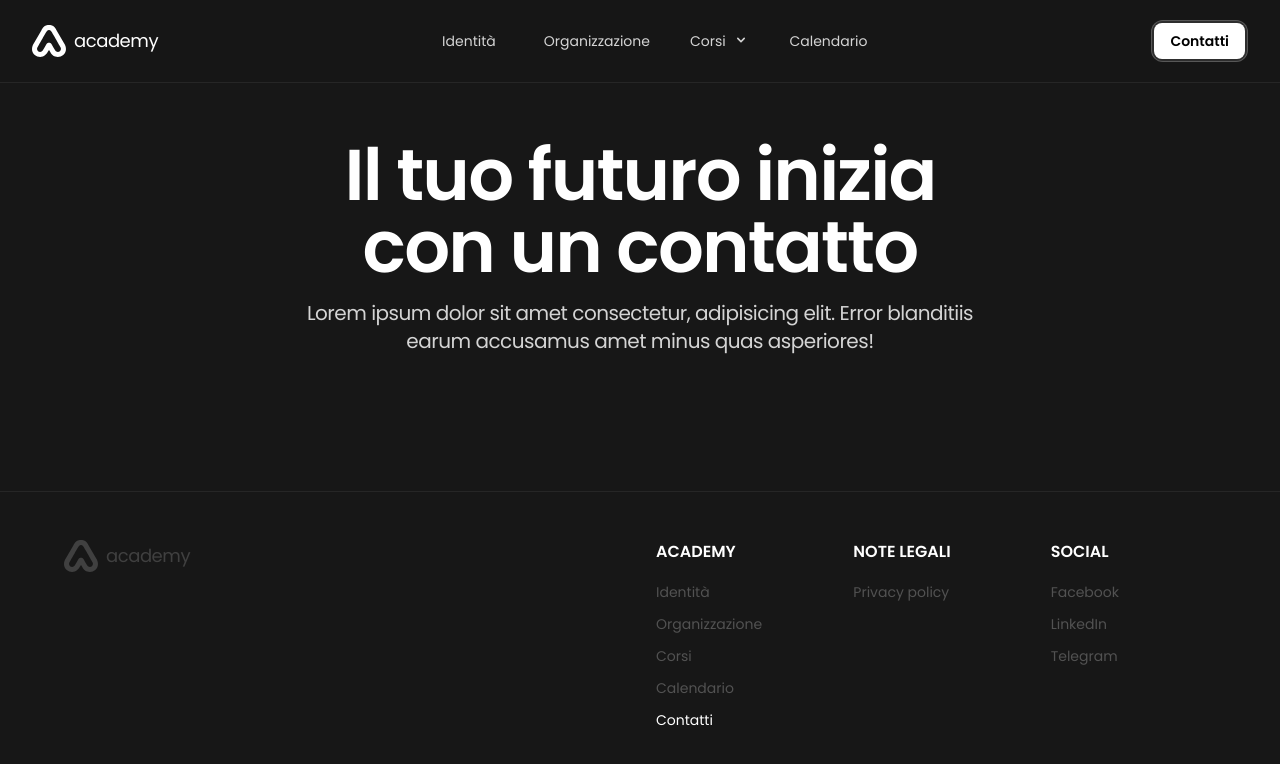
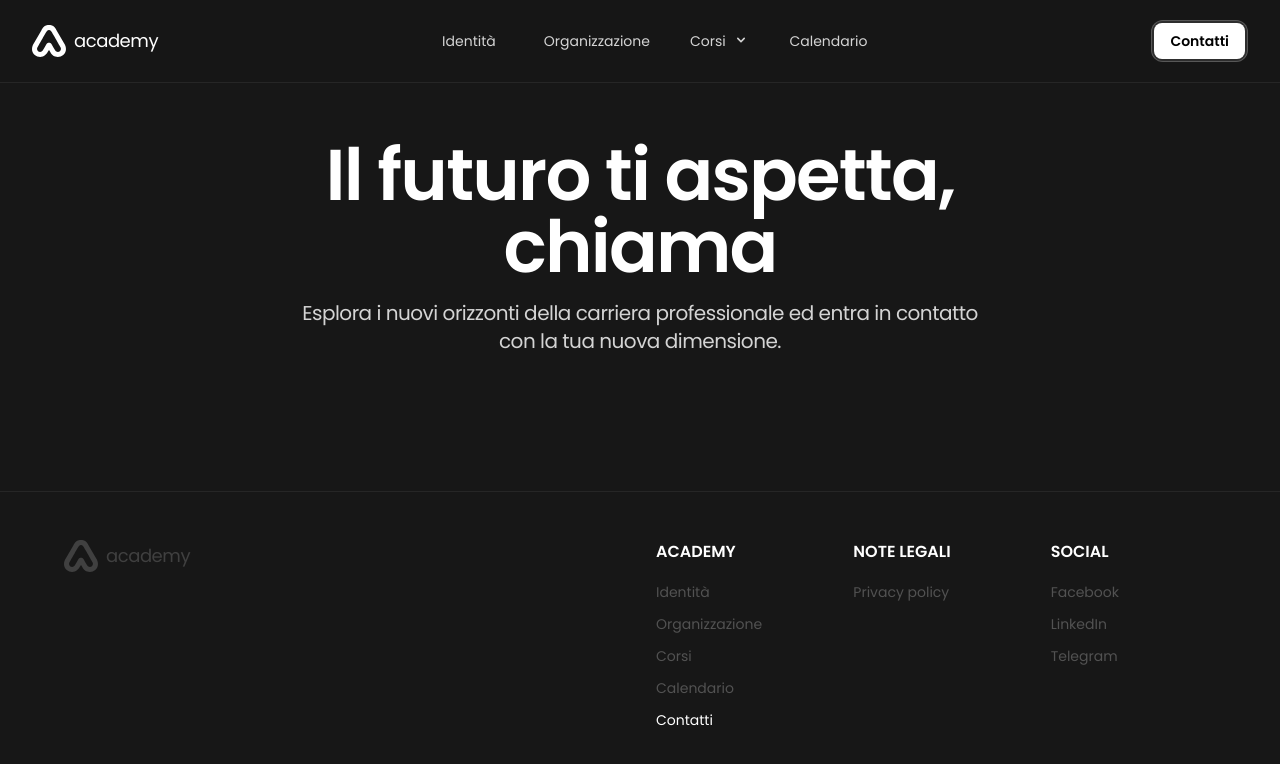
Before and after one commit to plasm/academy, a Nuxt app: page /contatti in a window 1280 px wide. Shown: the top 764 px of the page. Built offline with nearby package versions, Linux system fonts and the light colour scheme.

Commit message:
feat: pages

```diff
--- a/pages/contatti.vue
+++ b/pages/contatti.vue
@@ -1,9 +1,9 @@
 <template>
   <div data-name="page-contatti" class="mx-auto px-4 sm:px-6 md:px-8 2xl:max-w-7xl">
-    <ac-heading description="Lorem ipsum dolor sit amet consectetur, adipisicing elit. Error blanditiis earum accusamus amet minus quas asperiores!">
+    <ac-heading description="Esplora i nuovi orizzonti della carriera professionale ed entra in contatto con la tua nuova dimensione.">
       <template #title>
         <div class="leading-none ">
-          Il tuo futuro inizia<br> con un contatto
+          Il futuro ti aspetta,<br> chiama
         </div>
       </template>
     </ac-heading>
```
